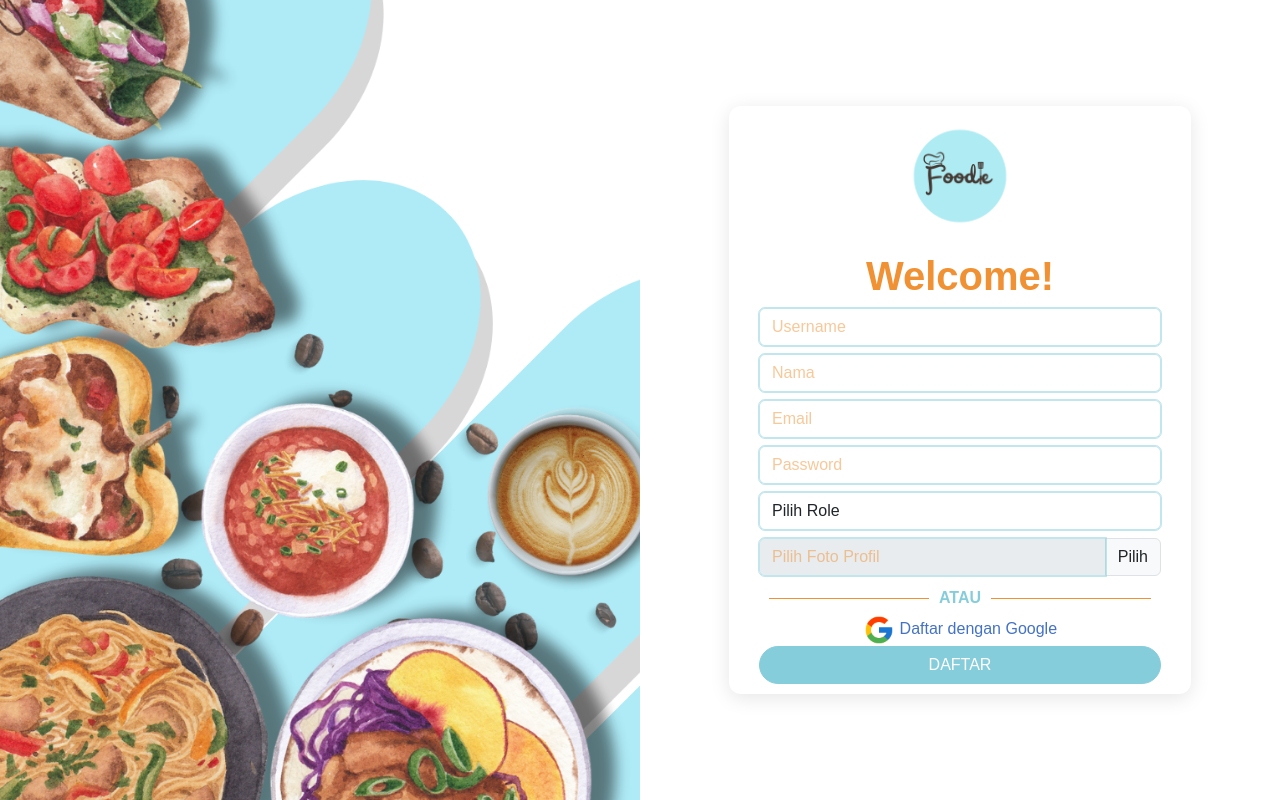
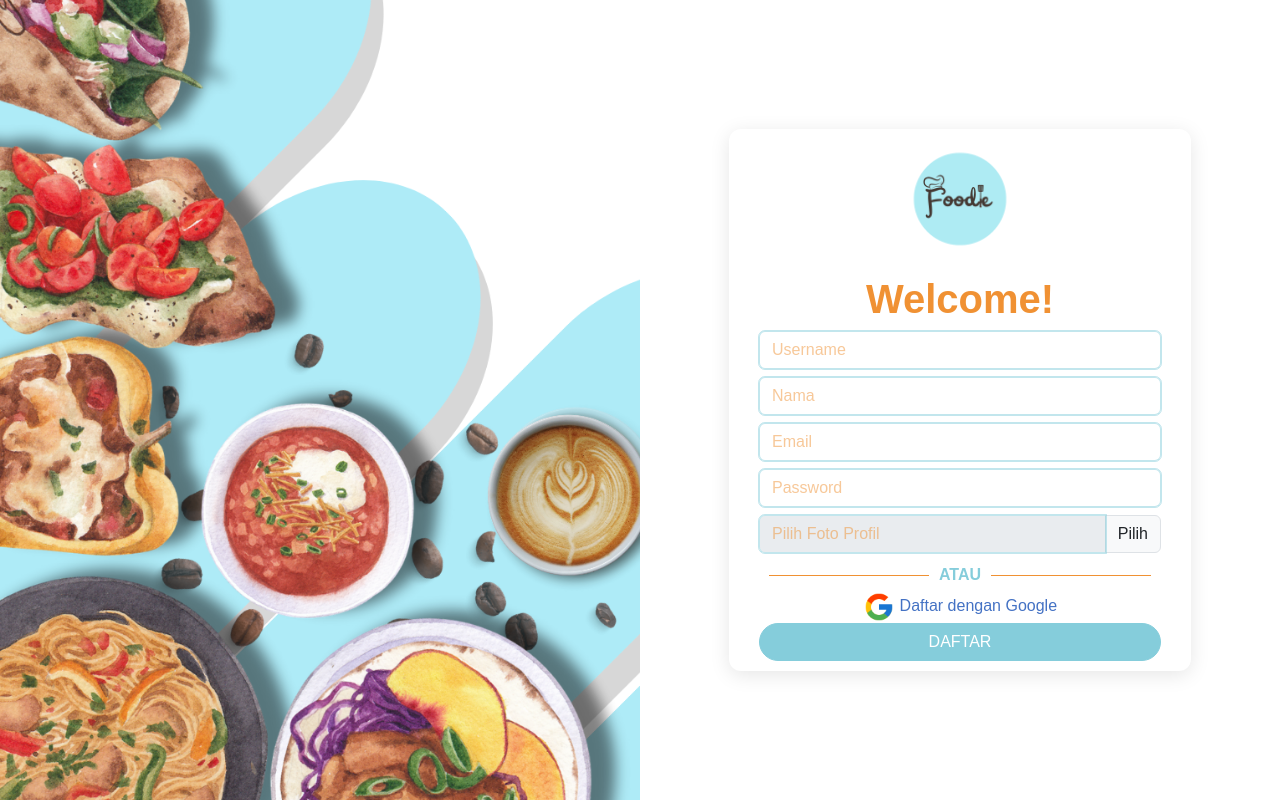
Before and after one commit to andrmda18/Tubes_Kelompok8_FOODIE, a PHP site: page /registrasi.php in a window 1280 px wide. Run offline with PHP 8.4, Linux system fonts and the light colour scheme; some web fonts are replaced.

Commit message:
perbaikan apa aja

```diff
--- a/registrasi.php
+++ b/registrasi.php
@@ -95,11 +95,12 @@ $conn->close();
                     <input type="password" id="kataSandi" name="kataSandi" class="form-control custom-outline" placeholder="Password" required />
                 </div>
                 <div class="mb-2">
-                    <select class="form-control custom-outline" id="role" name="role" required>
-                    <option value="" disabled selected>Pilih Role</option> <!-- Pilihan default yang tidak dapat dipilih -->
-                    <option value="admin">Admin</option>
+                  <input type="hidden" id="role" name="role" value="user"/>
+                    <!-- <select class="form-control custom-outline" id="role" name="role" required>
+                    <option value="" disabled selected>Pilih Role</option> Pilihan default yang tidak dapat dipilih -->
+                    <!-- <option value="admin">Admin</option>
                     <option value="user">User</option>
-                    </select>
+                    </select>  -->
                 </div>
 
                 <!-- Tampilan Input File dengan Style Sama -->
```
Also changed, not shown: images/1734577860_1733328578_breakfast.jpg (added), images/1734578130_1733333776_ramen.jpg (added), images/1734578158_1733328578_breakfast.jpg (added).
